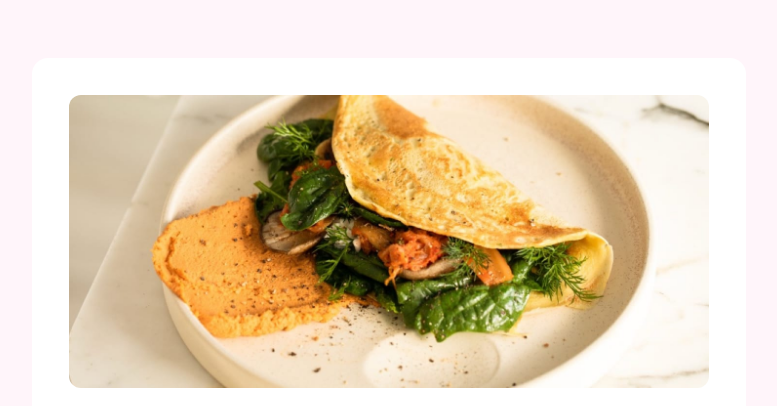
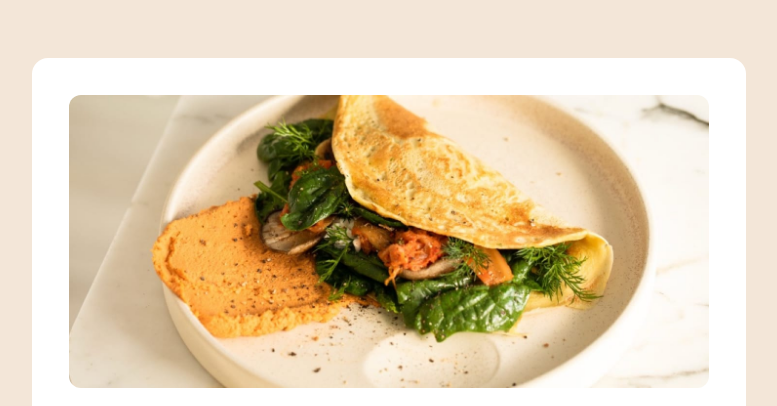
Before and after one commit to jonathasltavares/recipePage, a plain HTML site: page index.html in a window 1280 px wide. Shown: the top 406 px of the page, without its empty margins (251-1028 px from the left). Drawn offline with Linux system fonts and the light colour scheme.

Commit message:
fixing background color

```diff
--- a/style.css
+++ b/style.css
@@ -24,7 +24,7 @@ body {
   margin: 0;
   padding: 0;
 
-  background-color: var(--rose-50);
+  background-color: var(--stone-100);
 
   font-family: "Outfit", sans-serif;
   font-weight: 400;
```
